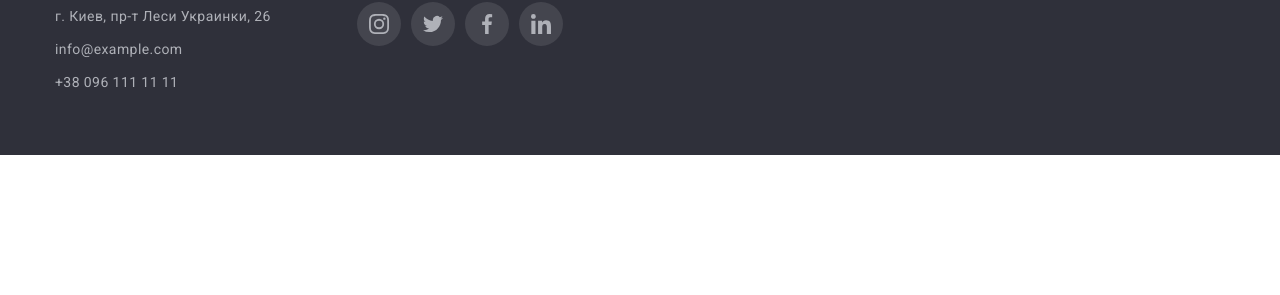
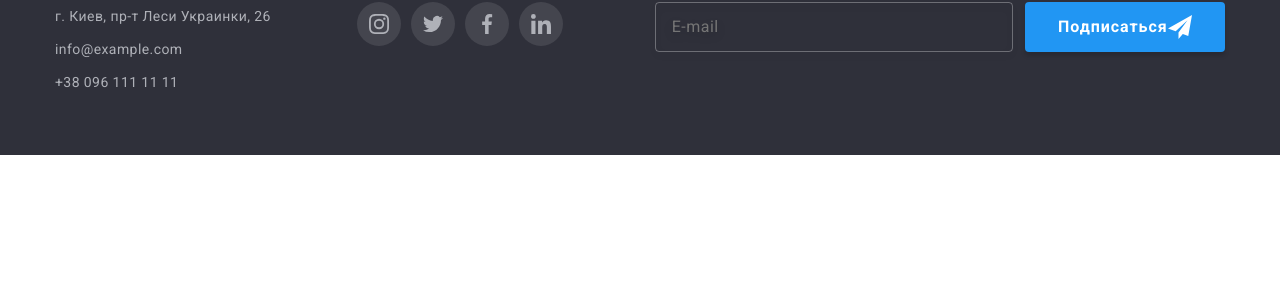
Before and after one commit to AVerba/goit-markup-hw-06, a plain HTML site: page contacts.html in a window 1280 px wide. Shown: the part 505-800 px from the top of the page. Drawn offline with nearby package versions, Linux system fonts and the light colour scheme.

Commit message:
addeed footer form for all pages

```diff
--- a/contacts.html
+++ b/contacts.html
@@ -87,6 +87,23 @@
                             </li>
                         </ul>
                     </div>
+                    <div class="footer__form">
+                        <h3 class="f-form__title">Подпишитесь на рассылку</h3>
+                        <form action="#" class="f-form _d-flex">
+                            <label class="form__field">
+                                <input type="mail" class="  f-input" name="mail" placeholder="E-mail"/>
+                                <!-- <span class="form__label">Подпишитесь на рассылку</span> -->
+                            </label>
+                            <button type="submit" class=" button f-form__btn">
+                                <span>Подписаться</span>
+                                <span class="f-form__icon _d-flex">
+                                    <svg class="btn-icon" width="24" height="24">
+                                        <use href="./images/send.svg#send"></use>
+                                    </svg>
+                                </span>
+                            </button>
+                        </form>
+                    </div>
                 </div>
             </div>
         </footer>
```
Also changed, not shown: portfolio.html (+17 -0 lines).
